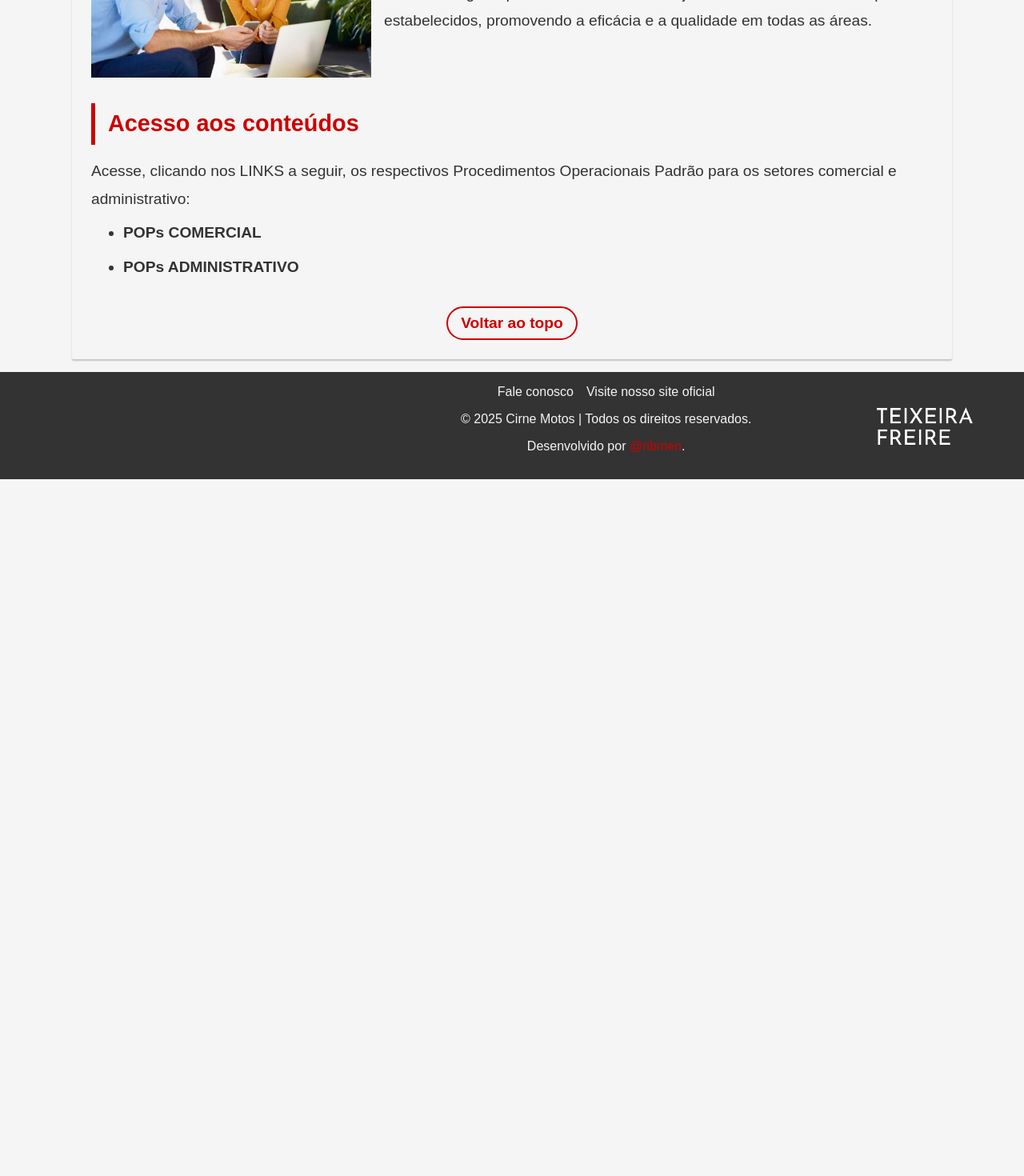
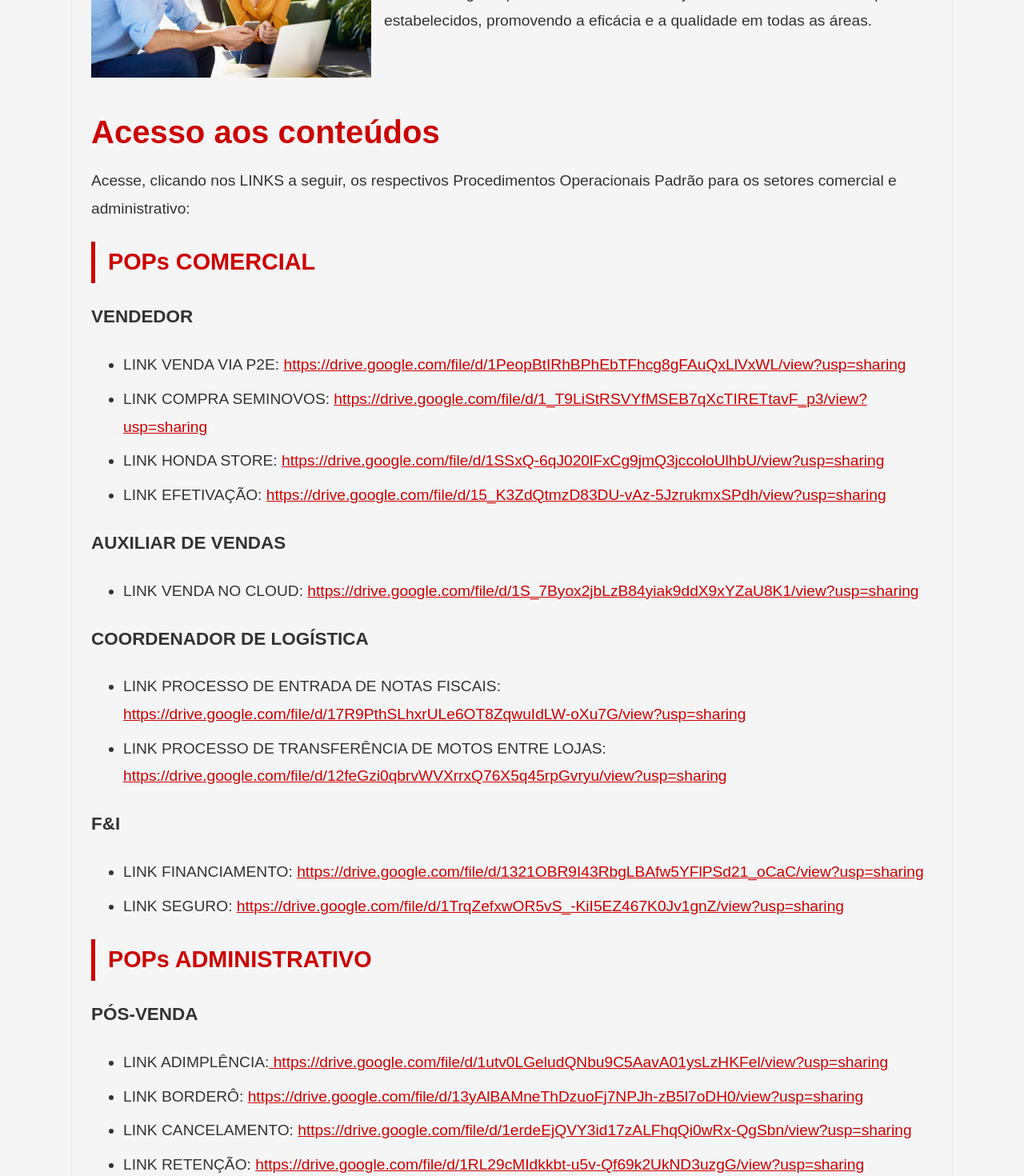
Before and after one commit to ribmen/siteCirneMotos, a React (Vite) app: page /pops in a window 1280 px wide. Shown: the part 980-2450 px from the top of the page at 80% size. Before the commit the page ends 1579 px from the top, so only its background shows below. Built offline with nearby package versions, Linux system fonts and the light colour scheme.

Commit message:
feat: atualizando links pops

```diff
--- a/src/components/body/Pops/Pops.tsx
+++ b/src/components/body/Pops/Pops.tsx
@@ -134,13 +134,57 @@ export const Pops: React.FC = () => {
           </FlexContainer>
         </Section>
         <Section>
-          <SectionTitle>Acesso aos conteúdos</SectionTitle>
+          <Title>Acesso aos conteúdos</Title>
           <TextContent>
             <p>Acesse, clicando nos LINKS a seguir, os respectivos Procedimentos Operacionais Padrão para os setores comercial e administrativo:</p>
+            <SectionTitle>POPs COMERCIAL</SectionTitle>
+            {/* <ul style={{textDecoration: 'none'}}>
+              <li style={{textDecoration: 'none'}}><h3>CARGO</h3></li>
+            </ul> */}
+            <h3>VENDEDOR</h3>
             <ul>
-              <li><NavLink to='/popscomercial'><strong>POPs COMERCIAL</strong></NavLink></li>
-              <li><NavLink to='/popsadministrativo'><strong>POPs ADMINISTRATIVO</strong></NavLink></li>
+              <li><p>LINK VENDA VIA P2E: <a href="https://drive.google.com/file/d/1PeopBtIRhBPhEbTFhcg8gFAuQxLlVxWL/view?usp=sharing" target="_blank"><u>https://drive.google.com/file/d/1PeopBtIRhBPhEbTFhcg8gFAuQxLlVxWL/view?usp=sharing</u></a></p></li>
+
+              <li><p>LINK COMPRA SEMINOVOS: <a href="https://drive.google.com/file/d/1_T9LiStRSVYfMSEB7qXcTIRETtavF_p3/view?usp=sharing" target="_blank"><u>https://drive.google.com/file/d/1_T9LiStRSVYfMSEB7qXcTIRETtavF_p3/view?usp=sharing</u></a></p></li>
+
+              <li><p>LINK HONDA STORE: <a href="https://drive.google.com/file/d/1SSxQ-6qJ020lFxCg9jmQ3jccoloUlhbU/view?usp=sharing" target="_blank"> <u>https://drive.google.com/file/d/1SSxQ-6qJ020lFxCg9jmQ3jccoloUlhbU/view?usp=sharing</u></a></p></li>
+
+              <li><p>LINK EFETIVAÇÃO: <a href="https://drive.google.com/file/d/15_K3ZdQtmzD83DU-vAz-5JzrukmxSPdh/view?usp=sharing" target="_blank"> <u>https://drive.google.com/file/d/15_K3ZdQtmzD83DU-vAz-5JzrukmxSPdh/view?usp=sharing</u></a></p></li>
+              </ul>
+
+            <h3>AUXILIAR DE VENDAS</h3>
+            <ul>
+              <li><p>LINK VENDA NO CLOUD: <a href="https://drive.google.com/file/d/1S_7Byox2jbLzB84yiak9ddX9xYZaU8K1/view?usp=sharing" target="_blank"> <u>https://drive.google.com/file/d/1S_7Byox2jbLzB84yiak9ddX9xYZaU8K1/view?usp=sharing</u></a></p></li>
             </ul>
+
+            <h3>COORDENADOR DE LOGÍSTICA</h3>
+            <ul>
+              <li><p>LINK PROCESSO DE ENTRADA DE NOTAS FISCAIS: <a href="https://drive.google.com/file/d/17R9PthSLhxrULe6OT8ZqwuIdLW-oXu7G/view?usp=sharing" target="_blank"> <u>https://drive.google.com/file/d/17R9PthSLhxrULe6OT8ZqwuIdLW-oXu7G/view?usp=sharing</u></a></p></li>
+
+              <li><p>LINK PROCESSO DE TRANSFERÊNCIA DE MOTOS ENTRE LOJAS: <a href="https://drive.google.com/file/d/12feGzi0qbrvWVXrrxQ76X5q45rpGvryu/view?usp=sharing" target="_blank"> <u>https://drive.google.com/file/d/12feGzi0qbrvWVXrrxQ76X5q45rpGvryu/view?usp=sharing</u></a></p></li>
+
+            </ul>
+
+            <h3>F&I</h3>
+            <ul>
+              <li><p>LINK FINANCIAMENTO: <a href="https://drive.google.com/file/d/1321OBR9I43RbgLBAfw5YFlPSd21_oCaC/view?usp=sharing" target="_blank"> <u>https://drive.google.com/file/d/1321OBR9I43RbgLBAfw5YFlPSd21_oCaC/view?usp=sharing</u></a></p></li>
+
+              <li><p>LINK SEGURO: <a href="https://drive.google.com/file/d/1TrqZefxwOR5vS_-KiI5EZ467K0Jv1gnZ/view?usp=sharing" target="_blank"> <u>https://drive.google.com/file/d/1TrqZefxwOR5vS_-KiI5EZ467K0Jv1gnZ/view?usp=sharing</u></a></p></li>
+
+            </ul>
+
+
+            <SectionTitle>POPs ADMINISTRATIVO</SectionTitle>
+            <h3>PÓS-VENDA</h3>
+            <ul>
+              <li><p>LINK ADIMPLÊNCIA:<a href="https://drive.google.com/file/d/1utv0LGeludQNbu9C5AavA01ysLzHKFel/view?usp=sharing" target="_blank"><u> https://drive.google.com/file/d/1utv0LGeludQNbu9C5AavA01ysLzHKFel/view?usp=sharing</u></a></p></li>
+              <li><p>LINK BORDERÔ: <a href="https://drive.google.com/file/d/13yAlBAMneThDzuoFj7NPJh-zB5l7oDH0/view?usp=sharing" target="_blank"> <u>https://drive.google.com/file/d/13yAlBAMneThDzuoFj7NPJh-zB5l7oDH0/view?usp=sharing</u></a></p></li>
+              <li><p>LINK CANCELAMENTO: <a href="https://drive.google.com/file/d/1erdeEjQVY3id17zALFhqQi0wRx-QgSbn/view?usp=sharing" target="_blank"><u>https://drive.google.com/file/d/1erdeEjQVY3id17zALFhqQi0wRx-QgSbn/view?usp=sharing</u></a></p></li>
+              <li><p>LINK RETENÇÃO: <a href="https://drive.google.com/file/d/1RL29cMIdkkbt-u5v-Qf69k2UkND3uzgG/view?usp=sharing" target="_blank"><u>https://drive.google.com/file/d/1RL29cMIdkkbt-u5v-Qf69k2UkND3uzgG/view?usp=sharing</u></a></p></li>
+            </ul>
+
+            <h3>ADMINISTRATIVO HSF</h3>
+
           </TextContent>
         </Section>
 
```
